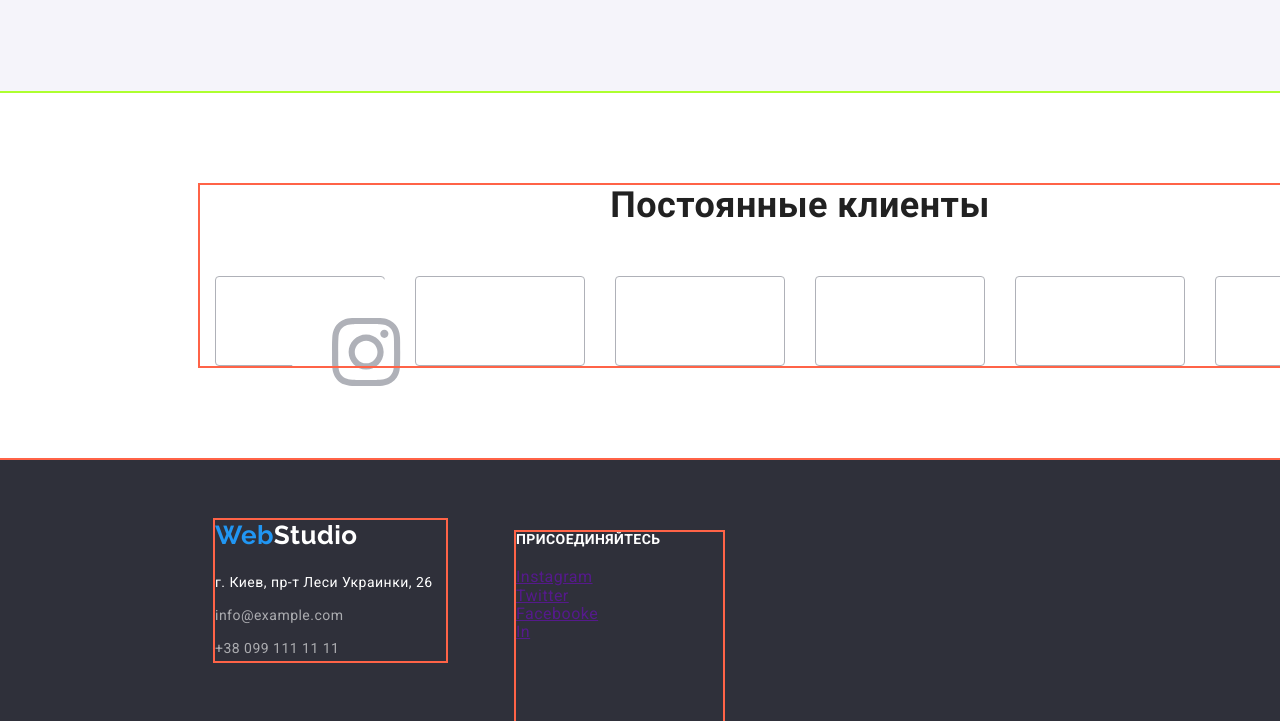
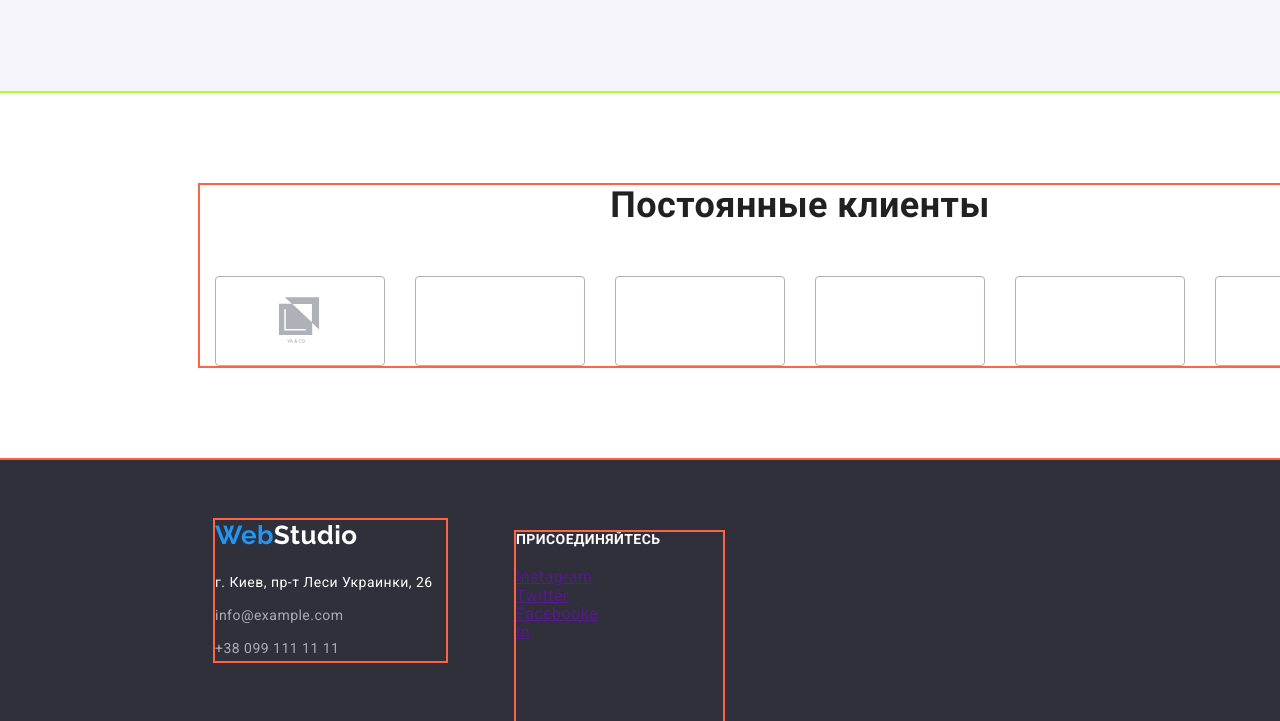
Before and after one commit to Serhii-Nefedov/goit-markup-hw-04, a plain HTML site: page index.html in a window 1280 px wide. Shown: the part 2226-2947 px from the top of the page. Drawn offline with nearby package versions, Linux system fonts and the light colour scheme.

Commit message:
add icon client 1

```diff
--- a/css/styles.css
+++ b/css/styles.css
@@ -366,6 +366,8 @@ ul {
   margin-bottom: 50px;
 }
 .client-card {
+  display: block;
+
   width: 170px;
   height: 90px;
 
@@ -375,6 +377,21 @@ ul {
 .client-card + .client-card {
   margin-left: 30px;
 }
+
+.clients .link {
+  display: block;
+  padding-top: 20px;
+  padding-bottom: 20.77px;
+  padding-left: 63px;
+  padding-right: 63px;
+}
+.clients .icon {
+  display: block;
+  width: 44.27px;
+  height: 49.23px;
+  fill: red;
+}
+
 /* Footer */
 .footer {
   display: flex;
@@ -449,14 +466,7 @@ ul {
 .social-link {
   display: block;
 }
-.client-link {
-  display: block;
-}
-.icon {
-  display: block;
-  width: 44px;
-  height: 49px;
-}
+
 /* Portfolio styles*/
 
 .projects {
--- a/index.html
+++ b/index.html
@@ -219,9 +219,9 @@
 
           <ul class="list">
             <li class="client-card">
-              <a class="client-link" href="">
-                <svg >
-                  <use class="icon" href="./images/symbol-defs.svg#instagram"></use></svg></a>
+              <a class="link" href="">
+                <svg class="icon">
+                  <use href="./images/symbol-defs.svg#logo1"></use></svg></a>
             </li>
             <li class="client-card"></li>
             <li class="client-card"></li>
```
